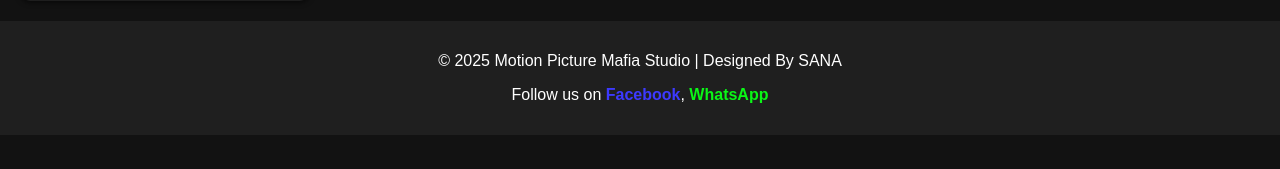
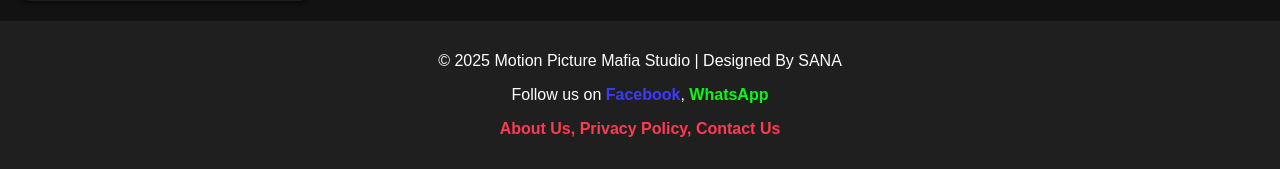
Before and after one commit to k16518sandeepa/mpm, a PHP site: the page made by Tv Series/tv series.html in a window 1280 px wide. Shown: the part 1308-1477 px from the top of the page. Before the commit the page ends 1443 px from the top, so only its background shows below. Run offline with PHP 8.4, Linux system fonts and the light colour scheme.

Commit message:
info added to sub pages

```diff
--- a/Anime/anime.html
+++ b/Anime/anime.html
@@ -78,6 +78,11 @@
       <a href="https://web.facebook.com/groups/721197248262091" class="facebook", target="_blank">Facebook</a>,
       <a href="https://whatsapp.com/channel/0029Va9bRGREawdkel5Jvx1i" class="whatsapp", target="_blank">WhatsApp</a>
     </p>
+    <p>
+      <a href="https://motionpicturemafia.netlify.app/about%20us.html" class="info">About Us,</a>
+      <a href="https://motionpicturemafia.netlify.app/privacy" class="info">Privacy Policy,</a>
+      <a href="https://motionpicturemafia.netlify.app/contact" class="info">Contact Us</a>
+    </p>
   </footer>
 
   <!-- ===== Back to Top Button ===== -->
--- a/Games/games.html
+++ b/Games/games.html
@@ -86,6 +86,11 @@
       <a href="https://web.facebook.com/groups/721197248262091" class="facebook", target="_blank">Facebook</a>,
       <a href="https://whatsapp.com/channel/0029Va9bRGREawdkel5Jvx1i" class="whatsapp", target="_blank">WhatsApp</a>
     </p>
+    <p>
+      <a href="https://motionpicturemafia.netlify.app/about%20us.html" class="info">About Us,</a>
+      <a href="https://motionpicturemafia.netlify.app/privacy" class="info">Privacy Policy,</a>
+      <a href="https://motionpicturemafia.netlify.app/contact" class="info">Contact Us</a>
+    </p>
   </footer>
 
   <!-- ===== Back to Top Button ===== -->
--- a/Movies/movies.html
+++ b/Movies/movies.html
@@ -98,6 +98,11 @@
       <a href="https://web.facebook.com/groups/721197248262091" class="facebook", target="_blank">Facebook</a>,
       <a href="https://whatsapp.com/channel/0029Va9bRGREawdkel5Jvx1i" class="whatsapp", target="_blank">WhatsApp</a>
     </p>
+    <p>
+      <a href="https://motionpicturemafia.netlify.app/about%20us.html" class="info">About Us,</a>
+      <a href="https://motionpicturemafia.netlify.app/privacy" class="info">Privacy Policy,</a>
+      <a href="https://motionpicturemafia.netlify.app/contact" class="info">Contact Us</a>
+    </p>
   </footer>
 
   <!-- ===== Back to Top Button ===== -->
--- a/Tv Series/style.css
+++ b/Tv Series/style.css
@@ -247,3 +247,13 @@
 .facebook:hover {
   text-decoration: underline;
 }
+
+.info {
+  color: oklch(65.716% 0.23032 19.593);
+  text-decoration: none;
+  font-weight: bold;
+}
+
+.info:hover {
+  text-decoration: underline;
+}
--- a/Tv Series/tv series.html
+++ b/Tv Series/tv series.html
@@ -101,6 +101,11 @@
       <a href="https://web.facebook.com/groups/721197248262091" class="facebook", target="_blank">Facebook</a>,
       <a href="https://whatsapp.com/channel/0029Va9bRGREawdkel5Jvx1i" class="whatsapp", target="_blank">WhatsApp</a>
     </p>
+    <p>
+      <a href="https://motionpicturemafia.netlify.app/about%20us.html" class="info">About Us,</a>
+      <a href="https://motionpicturemafia.netlify.app/privacy" class="info">Privacy Policy,</a>
+      <a href="https://motionpicturemafia.netlify.app/contact" class="info">Contact Us</a>
+    </p>
   </footer>
 
   <!-- ===== Back to Top Button ===== -->
--- a/Updates/updates.html
+++ b/Updates/updates.html
@@ -122,6 +122,11 @@
       <a href="https://web.facebook.com/groups/721197248262091" class="facebook", target="_blank">Facebook</a>,
       <a href="https://whatsapp.com/channel/0029Va9bRGREawdkel5Jvx1i" class="whatsapp", target="_blank">WhatsApp</a>
     </p>
+    <p>
+      <a href="https://motionpicturemafia.netlify.app/about%20us.html" class="info">About Us,</a>
+      <a href="https://motionpicturemafia.netlify.app/privacy" class="info">Privacy Policy,</a>
+      <a href="https://motionpicturemafia.netlify.app/contact" class="info">Contact Us</a>
+    </p>
   </footer>
 
   <!-- ===== Back to Top Button ===== -->
```
Also changed, not shown: Anime/style.css (+10 -0 lines), Games/style.css (+10 -0 lines), Movies/style.css (+10 -0 lines), Updates/style.css (+10 -0 lines).
